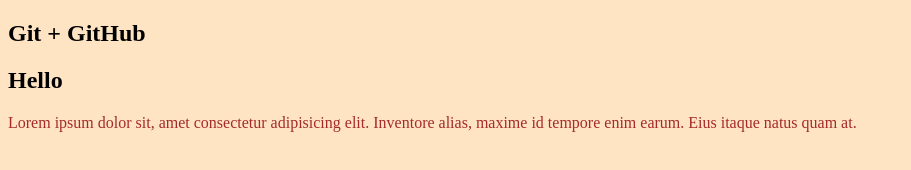
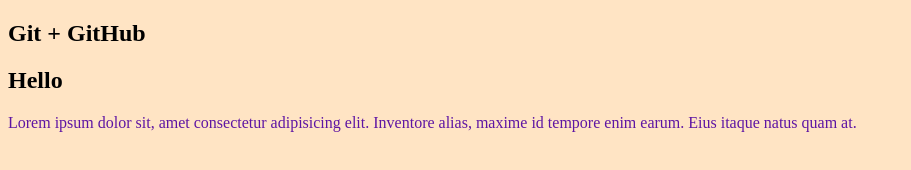
Before and after one commit to notnavol/gitTest, a plain HTML site: page index.html in a window 1280 px wide. Shown: the whole page, without its empty margins (0-911 px from the left). Drawn offline with Linux system fonts and the light colour scheme.

Commit message:
Изменил цвет

```diff
--- a/css/style.css
+++ b/css/style.css
@@ -3,5 +3,5 @@
 
 }
 p{
-    color: brown;
+    color: rgb(94, 21, 163);
 }
```
